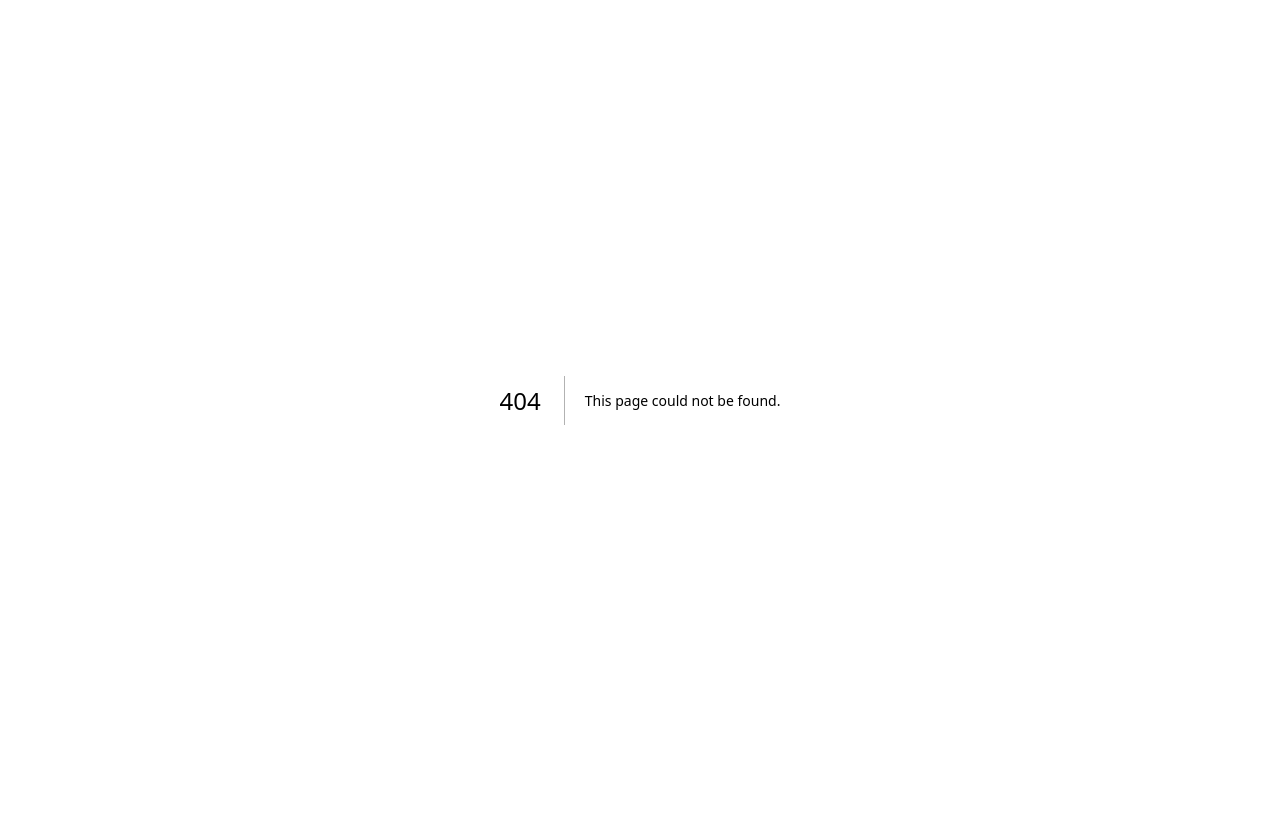
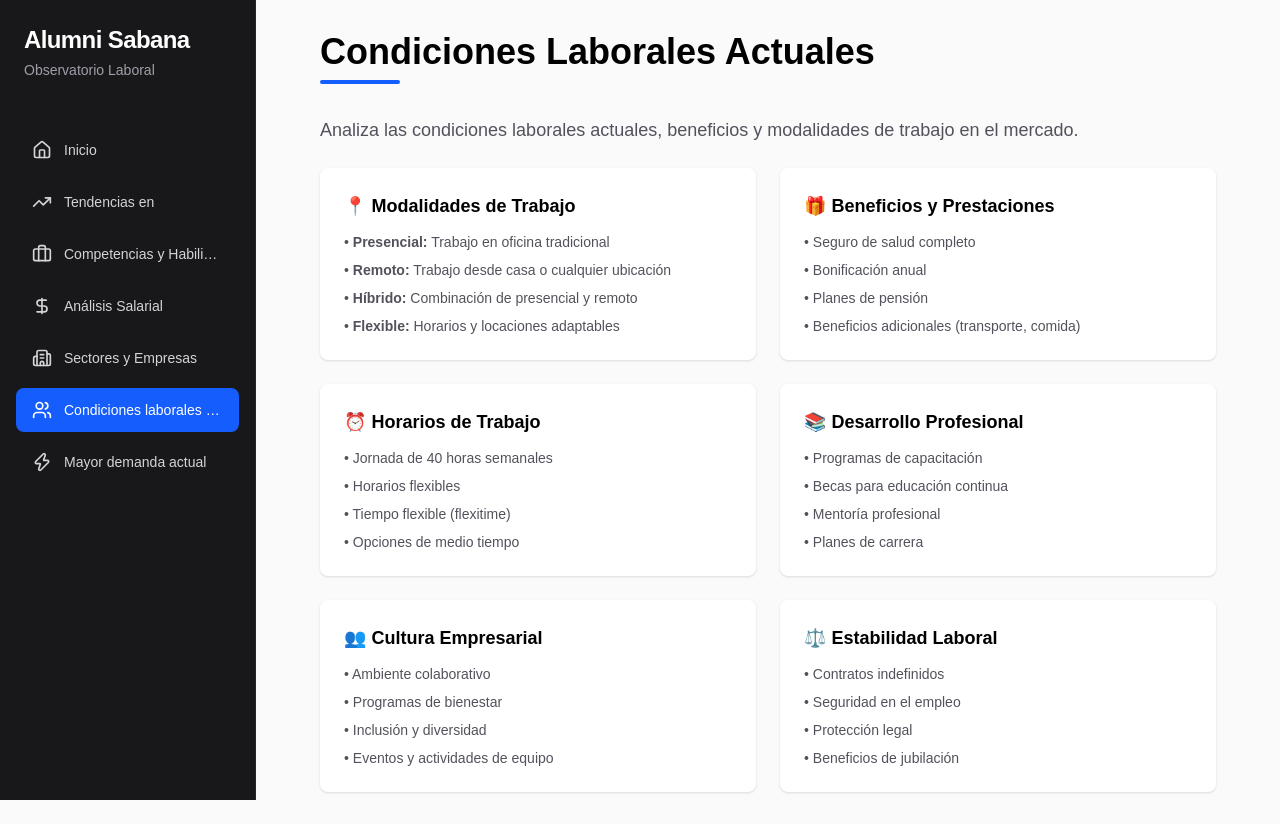
Before and after one commit to AlumniSabana/ObservatorioLaboral, a Next.js app: page /conditions in a window 1280 px wide. Before the commit this address had no page. Before the commit the page ends 800 px from the top, so only its background shows below. Built offline with nearby package versions, Linux system fonts and the light colour scheme.

Commit message:
Create conditions page

```diff
--- /dev/null
+++ b/src/app/conditions/page.tsx
@@ -0,0 +1,89 @@
+'use client';
+
+import { PageLayout } from '@/lib/sidebar';
+
+export default function ConditionsPage() {
+  return (
+    <PageLayout title="Condiciones Laborales Actuales">
+      <div className="space-y-6">
+        <p className="text-lg text-zinc-600 dark:text-zinc-400">
+          Analiza las condiciones laborales actuales, beneficios y modalidades de trabajo en el mercado.
+        </p>
+
+        <div className="grid grid-cols-1 md:grid-cols-2 gap-6">
+          <div className="bg-white dark:bg-zinc-800 rounded-lg p-6 shadow">
+            <h3 className="text-lg font-semibold text-black dark:text-white mb-3">
+              📍 Modalidades de Trabajo
+            </h3>
+            <ul className="text-zinc-600 dark:text-zinc-400 space-y-2 text-sm">
+              <li>• <strong>Presencial:</strong> Trabajo en oficina tradicional</li>
+              <li>• <strong>Remoto:</strong> Trabajo desde casa o cualquier ubicación</li>
+              <li>• <strong>Híbrido:</strong> Combinación de presencial y remoto</li>
+              <li>• <strong>Flexible:</strong> Horarios y locaciones adaptables</li>
+            </ul>
+          </div>
+
+          <div className="bg-white dark:bg-zinc-800 rounded-lg p-6 shadow">
+            <h3 className="text-lg font-semibold text-black dark:text-white mb-3">
+              🎁 Beneficios y Prestaciones
+            </h3>
+            <ul className="text-zinc-600 dark:text-zinc-400 space-y-2 text-sm">
+              <li>• Seguro de salud completo</li>
+              <li>• Bonificación anual</li>
+              <li>• Planes de pensión</li>
+              <li>• Beneficios adicionales (transporte, comida)</li>
+            </ul>
+          </div>
+
+          <div className="bg-white dark:bg-zinc-800 rounded-lg p-6 shadow">
+            <h3 className="text-lg font-semibold text-black dark:text-white mb-3">
+              ⏰ Horarios de Trabajo
+            </h3>
+            <ul className="text-zinc-600 dark:text-zinc-400 space-y-2 text-sm">
+              <li>• Jornada de 40 horas semanales</li>
+              <li>• Horarios flexibles</li>
+              <li>• Tiempo flexible (flexitime)</li>
+              <li>• Opciones de medio tiempo</li>
+            </ul>
+          </div>
+
+          <div className="bg-white dark:bg-zinc-800 rounded-lg p-6 shadow">
+            <h3 className="text-lg font-semibold text-black dark:text-white mb-3">
+              📚 Desarrollo Profesional
+            </h3>
+            <ul className="text-zinc-600 dark:text-zinc-400 space-y-2 text-sm">
+              <li>• Programas de capacitación</li>
+              <li>• Becas para educación continua</li>
+              <li>• Mentoría profesional</li>
+              <li>• Planes de carrera</li>
+            </ul>
+          </div>
+
+          <div className="bg-white dark:bg-zinc-800 rounded-lg p-6 shadow">
+            <h3 className="text-lg font-semibold text-black dark:text-white mb-3">
+              👥 Cultura Empresarial
+            </h3>
+            <ul className="text-zinc-600 dark:text-zinc-400 space-y-2 text-sm">
+              <li>• Ambiente colaborativo</li>
+              <li>• Programas de bienestar</li>
+              <li>• Inclusión y diversidad</li>
+              <li>• Eventos y actividades de equipo</li>
+            </ul>
+          </div>
+
+          <div className="bg-white dark:bg-zinc-800 rounded-lg p-6 shadow">
+            <h3 className="text-lg font-semibold text-black dark:text-white mb-3">
+              ⚖️ Estabilidad Laboral
+            </h3>
+            <ul className="text-zinc-600 dark:text-zinc-400 space-y-2 text-sm">
+              <li>• Contratos indefinidos</li>
+              <li>• Seguridad en el empleo</li>
+              <li>• Protección legal</li>
+              <li>• Beneficios de jubilación</li>
+            </ul>
+          </div>
+        </div>
+      </div>
+    </PageLayout>
+  );
+}
```
